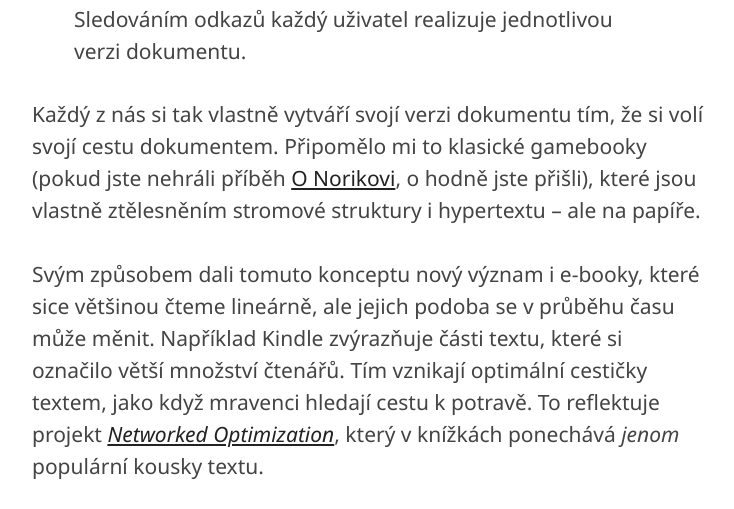
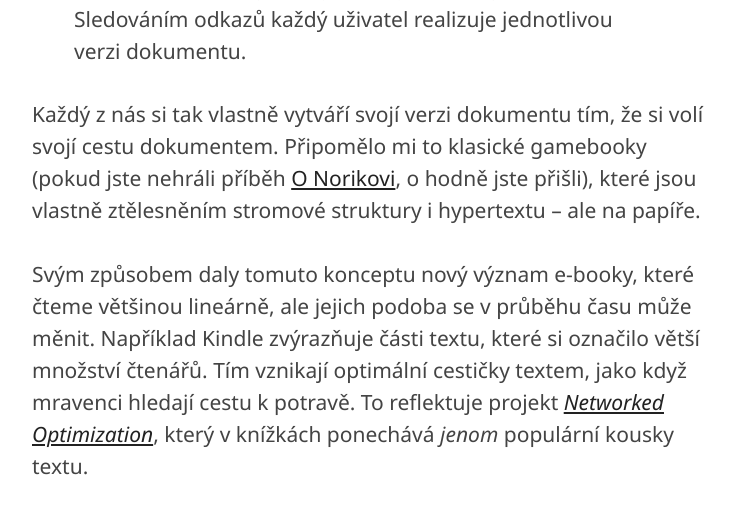
Before and after one commit to jnv/bitoff.cz, a Jekyll site: the page built from _posts/2014-03-02-zsnm2.md, in a window 1280 px wide and 900 px high, scrolled down 4922 px, cut to the strip 0-509 px from the top of the window. Shown: the whole strip, without its empty margins (272-1006 px from the left). Built offline with Jekyll 4.4.1, drawn with Linux system fonts in a browser that asks for light colours; some web fonts are replaced.

Commit message:
Little text improvements

```diff
--- a/_posts/2014-03-02-zsnm2.md
+++ b/_posts/2014-03-02-zsnm2.md
@@ -73,7 +73,7 @@ Zajímavá je však kombinace obou přístupů, jak Google předvádí s [Conver
 
 Každý z nás si tak vlastně vytváří svojí verzi dokumentu tím, že si volí svojí cestu dokumentem. Připomělo mi to klasické gamebooky (pokud jste nehráli příběh [O Norikovi](http://obchod.altar.cz/o-norikovi-p-286.html), o hodně jste přišli), které jsou vlastně ztělesněním stromové struktury i hypertextu -- ale na papíře.
 
-Svým způsobem dali tomuto konceptu nový význam i e-booky, které sice většinou čteme lineárně, ale jejich podoba se v průběhu času může měnit. Například Kindle zvýrazňuje části textu, které si označilo větší množství čtenářů. Tím vznikají optimální cestičky textem, jako když mravenci hledají cestu k potravě. To reflektuje projekt <cite>[Networked Optimization](http://silviolorusso.com/work/networked-optimization/)</cite>, který v knížkách ponechává _jenom_ populární kousky textu.
+Svým způsobem daly tomuto konceptu nový význam e-booky, které čteme většinou lineárně, ale jejich podoba se v průběhu času může měnit. Například Kindle zvýrazňuje části textu, které si označilo větší množství čtenářů. Tím vznikají optimální cestičky textem, jako když mravenci hledají cestu k potravě. To reflektuje projekt <cite>[Networked Optimization](http://silviolorusso.com/work/networked-optimization/)</cite>, který v knížkách ponechává _jenom_ populární kousky textu.
 
 <figure lang="en">
   <iframe style="width: 100%; height: 120px;" src="http://bandcamp.com/EmbeddedPlayer/album=1907022537/size=large/bgcol=ffffff/linkcol=333333/tracklist=false/artwork=small/t=1/transparent=true/" seamless>
```
Also changed, not shown: _posts/2014-02-27-zsnm1.md (+1 -1 lines), _posts/2014-02-28-voyant.md (+1 -1 lines).
